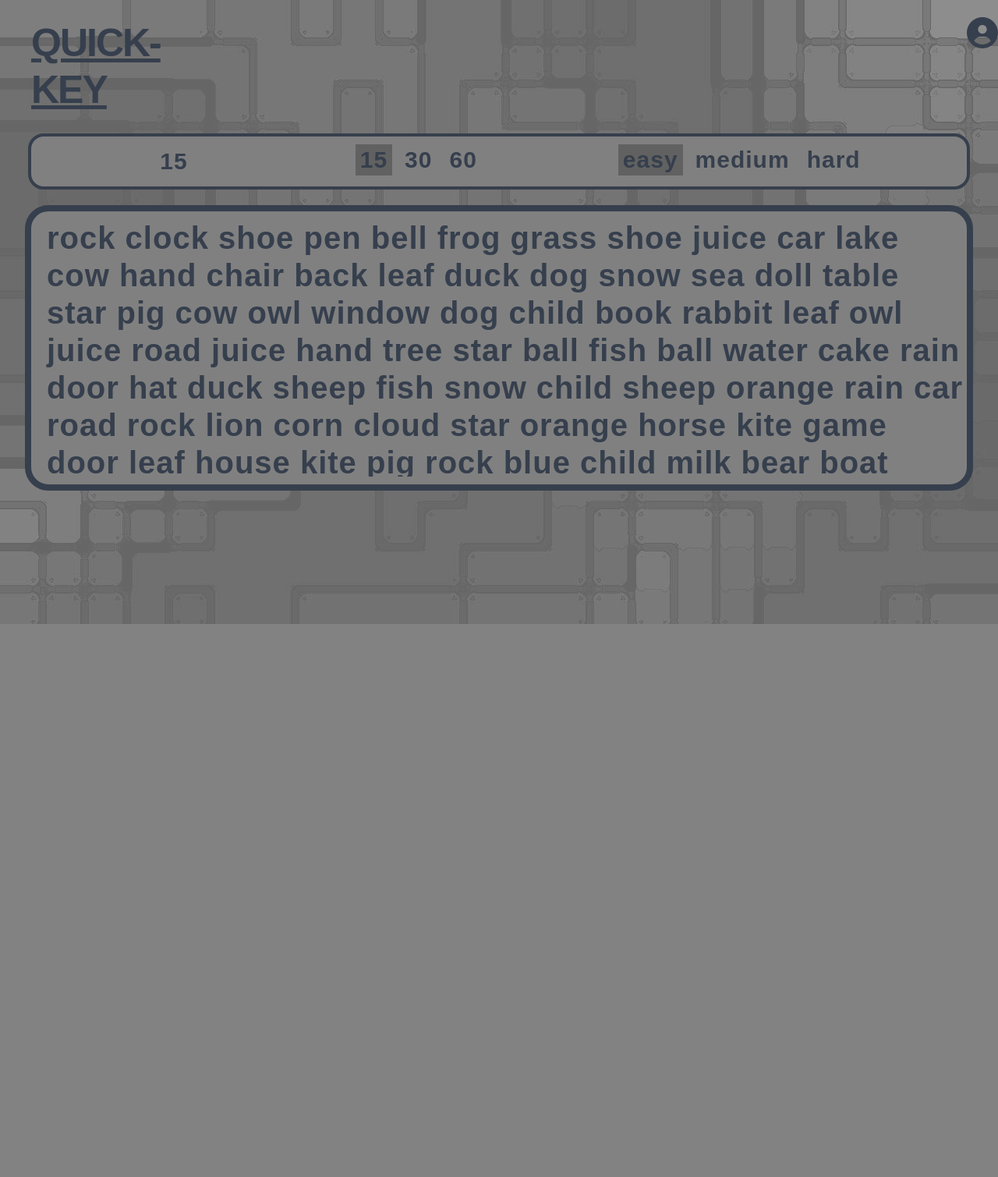
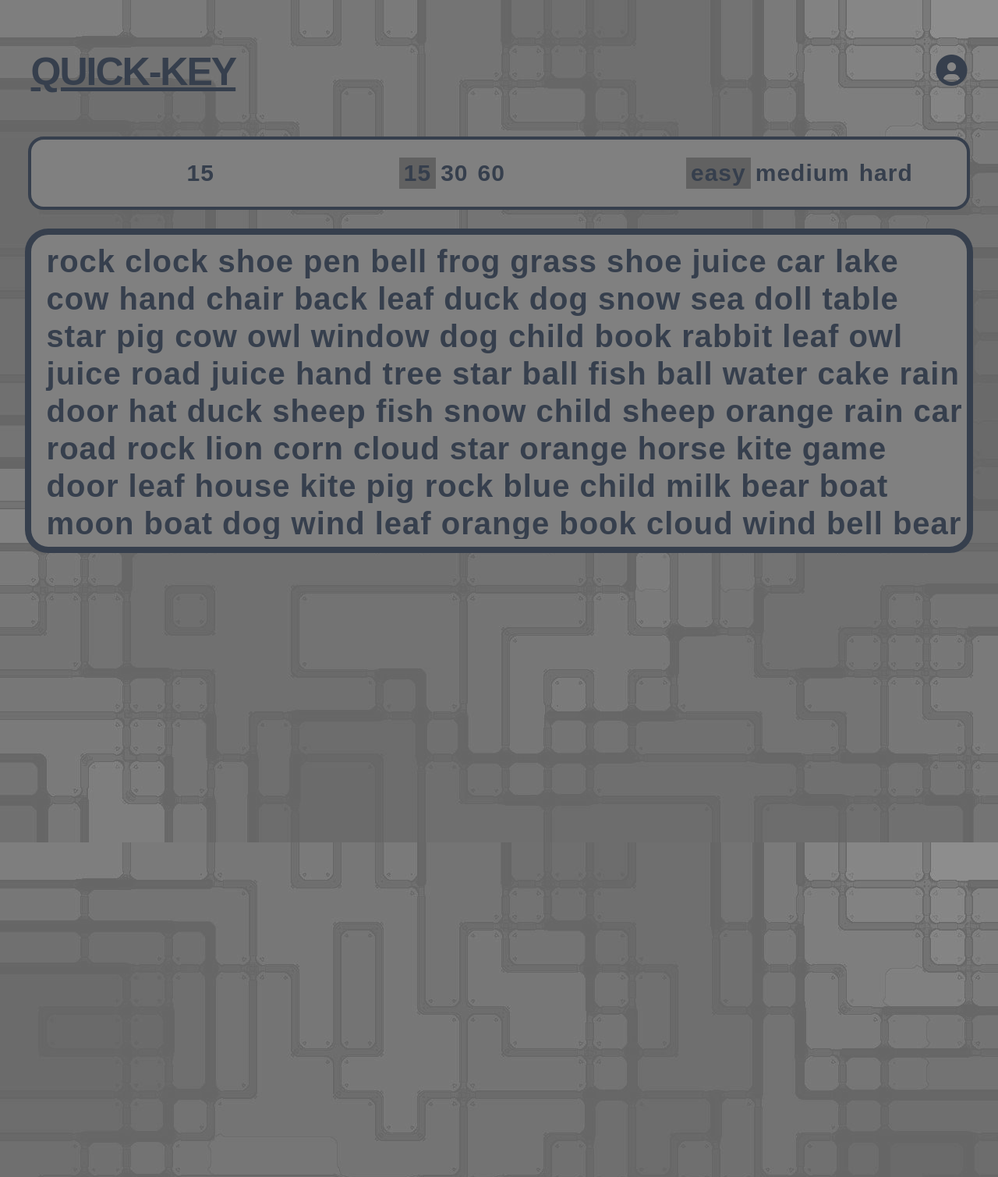
Before and after one commit to Gabe-Kisler/typing-app, a Flask app: page /launch in a window 1280 px wide. Shown: the whole page at 78% size. Before the commit the page ends 800 px from the top, so only its background shows below. Run offline with Flask 3, Linux system fonts and the light colour scheme.

Commit message:
main screen file cleanup

```diff
--- a/app/static/css/typingStyles.css
+++ b/app/static/css/typingStyles.css
@@ -1,40 +1,28 @@
-h1{
-    font-family: 'Monserrat', sans-serif;
-    font-weight: 600;
-    letter-spacing: -2px;
-    color: #363f4d;
-    text-transform: uppercase;
-    margin-bottom: 10px;
-    font-size: 50px;
-    line-height: 1.2;
-    margin-top: 0px;
-    text-decoration: underline;
-    padding-left: 20px;
-    padding-right: 20px;
-    padding-top: 5px;
-
+body {
+    height: 100vh;
+    background-image: url("../images/background.jpg");
+    background-color: rgba(255, 255, 255, 0.4);
+    background-blend-mode:lighten;
 }
 
-.websiteName {
-    position: absolute;
-    top : 20px;
-    left: 20px;
-    border-radius: 20px;
+#body-container {
+    display: flex;
+    align-items: center;
+    flex-direction: column;
 }
 
-.websiteName {
+#header {
     display: flex;
+    align-items: center;
+    justify-content: space-between;
     flex-direction: row;
+    width: 95%;
+    height: auto;
+    min-height: 50px;
+    padding: 20px;
 }
 
-.button {
-    padding-left: 1000px;
-    font-size: 40px;
-    color: #363f4d;
-    background: transparent;
-    border: none;
-}
-.container button {
+.settings-button {
     background-color: transparent;
     border-width: 0px;
     font-family: 'Monserrat', sans-serif;
@@ -44,69 +32,77 @@ h1{
     margin-bottom: 0px;
     font-size: 30px;
     line-height: 1.2;
-    margin-top: 0px;
     align-self: flex-start;
     height: 40px;
     gap: 0px;
-
 }
 
-button.active {
+#stats-button {
+    font-size: 40px;
+    color: #363f4d;
+    background: transparent;
+    border: none
+}
+
+.settings-button.active {
     background-color: #616161;
 }
 
-#Easy {
-    margin-left: 165px;
+
+#timer-container {
+    margin-left: 25vh;
+    width: 22%;
 }
 
-#fifteen {
-    margin-left: 205px;
+.button-container {
+    display: flex;
+    flex-direction: row;
+    width: 30%;
 }
 
-.container {
+#menu-bar {
+    display: flex;
+    flex-direction: row;
+    align-items: center;
+    justify-content: flex-start;
+    background-color: grey;
+    gap: 8px;
+    border-radius: 20px;
+    border: 4px solid #363f4d;
+    width: 95%;
+    margin-bottom: 3vh;
+}
+
+#textField {
     display: flex;
     flex-direction: column;
     align-items: center;
-    justify-content: center;
-    width: 100%;
-    max-width: 1200px;
-    height: 100vh;
-    margin: 0 auto;
-    gap: 20px;
-}
-
-.testSettings, .textField {
-    width: 100%;
-    max-width: 1200px;
-}
-.testSettings {
-    display: flex;
-    flex-direction: column;
-    align-items: center;
-    justify-content: center;
-    background-color: grey;
-    gap: 8px;
-    padding: 10px 0;
-    border-radius: 20px;
-    border: 4px solid #363f4d;
-}
-
-.buttons {
-    display: flex;
-    flex-direction: row;
-    justify-content: center;
-    gap: 10px;
-    flex-wrap: wrap;
-    width: 100%;
-}
-.textField {
-    display: flex;
-    flex-direction: column;
-    align-items: center;
-    height: 350px;
+    height: 50vh;
     border-radius: 30px;
     border: 8px solid #363f4d;
     background-color: grey;
+    width: 95%;
+}
+
+
+h1 {
+    font-family: 'Monserrat', sans-serif;
+    font-weight: 600;
+    letter-spacing: -2px;
+    color: #363f4d;
+    text-transform: uppercase;
+    font-size: 50px;
+    line-height: 1.2;
+    text-decoration: underline;
+}
+
+h2 {
+    font-family: 'Monserrat', sans-serif;
+    font-weight: 550;
+    letter-spacing: 1px;
+    color: #363f4d;
+    font-size: 30px;
+    line-height: 1.2;
 }
 
 p {
@@ -126,56 +122,48 @@ p {
     overflow: hidden;
 }
 
-body {
+
+#test-screen-container {
     height: 100vh;
-    background-image: url("../images/background.jpg");
-    background-color: rgba(255, 255, 255, 0.4);
-    background-blend-mode:lighten;
-    margin: 0;
     display: flex;
+    align-items: center;
     justify-content: center;
-    align-items: center;
-}
-
-h2 {
-    font-family: 'Monserrat', sans-serif;
-    font-weight: 550;
-    letter-spacing: 1px;
-    color: #363f4d;
-    margin-bottom: 0px;
-    font-size: 30px;
-    line-height: 1.2;
-    margin-top: 4px;
-    margin-left: 35px;
-    align-self: flex-start;
-    height: 40px;
-    gap: 0px;
 }
 
 .test-stats {
     display: flex;
     flex-direction: column;
     align-items: center;
-    height: 350px;
+    justify-content: center;
+    height: 50vh;
+    width: 30%;
     border-radius: 30px;
     border: 8px solid #363f4d;
     background-color: grey;
+    text-align: center;
+    margin: auto;
 }
 
-#escapeToExit {
+.stats-info {
     align-self: flex-start;
     flex-wrap: wrap;
     font-family: 'Monserrat', sans-serif;
     font-weight: 550;
+    letter-spacing: 1px;
+    color: #363f4d;
+    font-size: 40px;
+    line-height: 1.2;
+    overflow: hidden;
+
+}
+
+#escapeToExit {
+    font-family: 'Monserrat', sans-serif;
+    font-weight: 550;
     letter-spacing: 3px;
     color: #363f4d;
-    margin-bottom: 10px;
     font-size: 20px;
     line-height: 1.2;
     font-style: italic;
-    margin-top: 0px;
-    padding-left: 20px;
-    padding-top: 10px;
-    padding-bottom: 10px;
     overflow: hidden;
 }
--- a/app/static/javascript/typingScript.js
+++ b/app/static/javascript/typingScript.js
@@ -1,11 +1,11 @@
-const easy = document.getElementById('Easy');
-const medium = document.getElementById('Medium');
-const hard = document.getElementById('Hard');
+const easy = document.getElementById('easy');
+const medium = document.getElementById('medium');
+const hard = document.getElementById('hard');
 const fifteen = document.getElementById('fifteen');
 const thirty = document.getElementById('thirty');
 const sixty = document.getElementById('sixty');
 
-const container = document.querySelector('.container');
+const container = document.getElementById('body-container');
 const testStats = document.getElementById('testStats');
 
 const LEVELS = {
@@ -306,6 +306,7 @@ function disableKeyboardActivation(button) {
 function endTest() {
 
     const {grossWPM, netWPM, errors} = handleWPM();
+    console.log(document.getElementById('testStats'));
     displayResults(grossWPM, netWPM, errors);
     sendStats(grossWPM, netWPM, errors);
 
@@ -343,7 +344,6 @@ function handleWPM () {
 }
 
 function displayResults(grossWPM, netWPM, errors) {
-
     container.style.display = 'none';
     testStats.style.display = 'block';
 
--- a/app/templates/launch.html
+++ b/app/templates/launch.html
@@ -10,36 +10,45 @@
 </head>
 
 <body>
-    <div class="websiteName">
+    <div id="body-container">
+        <div id="header">
+            <div id="title">
                 <h1>Quick-key</h1>
-        <a href="{{ url_for('routes_bp.render_stats') }}" class="button">
+            </div>
+            <div id="user-stats">
+                <a href="{{ url_for('routes_bp.render_stats') }}" id="stats-button">
                     <i class="fas fa-user-circle"></i>
                 </a>
-
-    </div>
-    <div class="container">
-        <div class="testSettings">
-            <div class="buttons">
-                <h2 id="timer">0</h2>
-                <button tabindex="-1" type="button" id="fifteen">15</button>
-                <button tabindex="-1" type="button" id="thirty">30</button>
-                <button tabindex="-1" type="button" id="sixty">60</button>
-                <button tabindex="-1" type="button" id="Easy">easy</button>
-                <button tabindex="-1" type="button" id="Medium">medium</button>
-                <button tabindex="-1" type="button" id="Hard">hard</button>
             </div>
         </div>
-        <div class="textField" id="textField">
+        <div id="menu-bar">
+            <div id="timer-container">
+                <h2 id="timer">0</h2>
+            </div>
+            <div class="button-container">
+                <button tabindex="-1" type="button" class="settings-button" id="fifteen">15</button>
+                <button tabindex="-1" type="button" class="settings-button" id="thirty">30</button>
+                <button tabindex="-1" type="button" class="settings-button" id="sixty">60</button>
+            </div>
+            <div class="button-container">
+                <button tabindex="-1" type="button" class="settings-button" id="easy">easy</button>
+                <button tabindex="-1" type="button" class="settings-button" id="medium">medium</button>
+                <button tabindex="-1" type="button" class="settings-button" id="hard">hard</button>
+            </div>
+        </div>
+        <div id="textField">
             <p id="display-text">loading words...</p>
         </div>
     </div>
 
+    <div id="test-screen-container">
         <div class="test-stats" id="testStats" style="display: none;">
             <h1>results</h1>
-        <p>WPM: <span id="wpm-result"></span></p>
-        <p>Raw WPM: <span id ="rawWPM-result"></span></p>
-        <p>Errors: <span id="errors-result"></span></p>
             <p id="escapeToExit">press escape to return</p>
+            <p class="stats-info">WPM: <span id="wpm-result"></span></p>
+            <p class="stats-info">Raw WPM: <span id ="rawWPM-result"></span></p>
+            <p class="stats-info">Errors: <span id="errors-result"></span></p>
+        </div>
     </div>
 </body>
 
```
Lines whose indentation alone changed are shown as unchanged.
